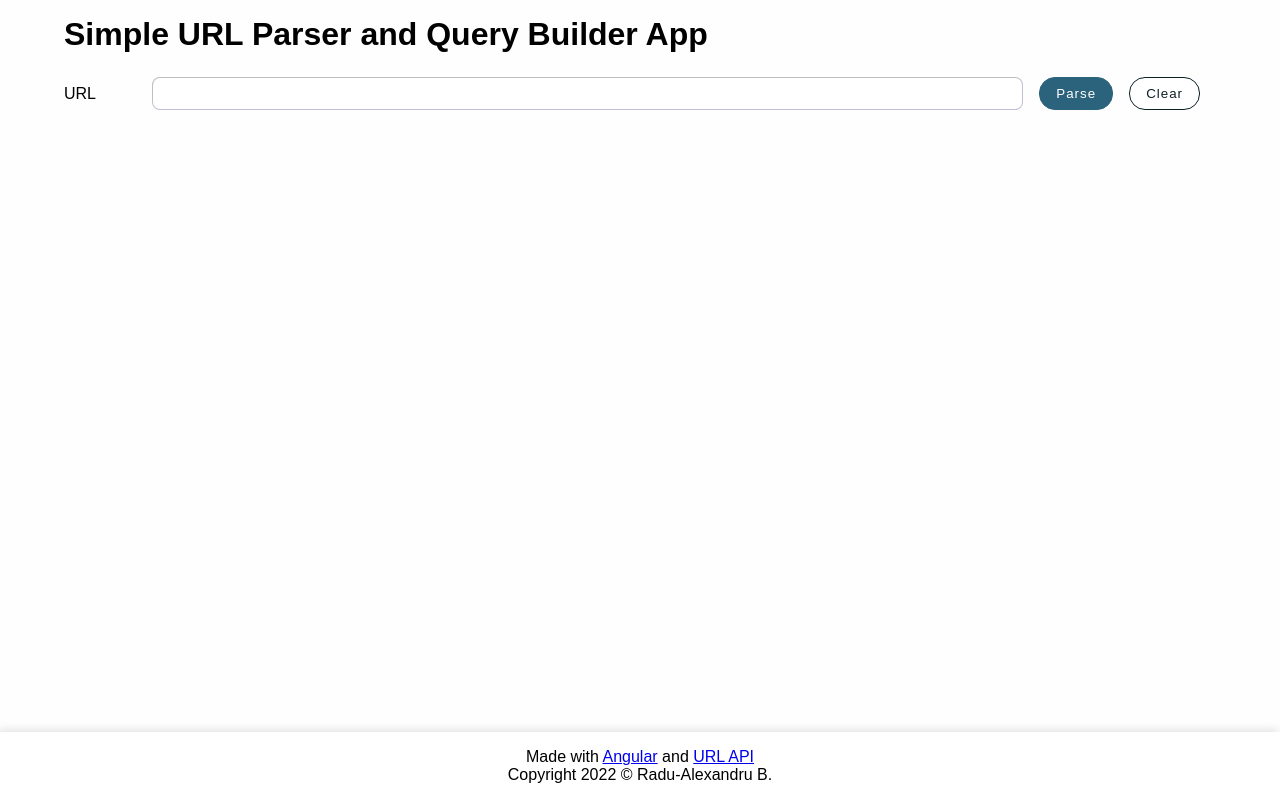
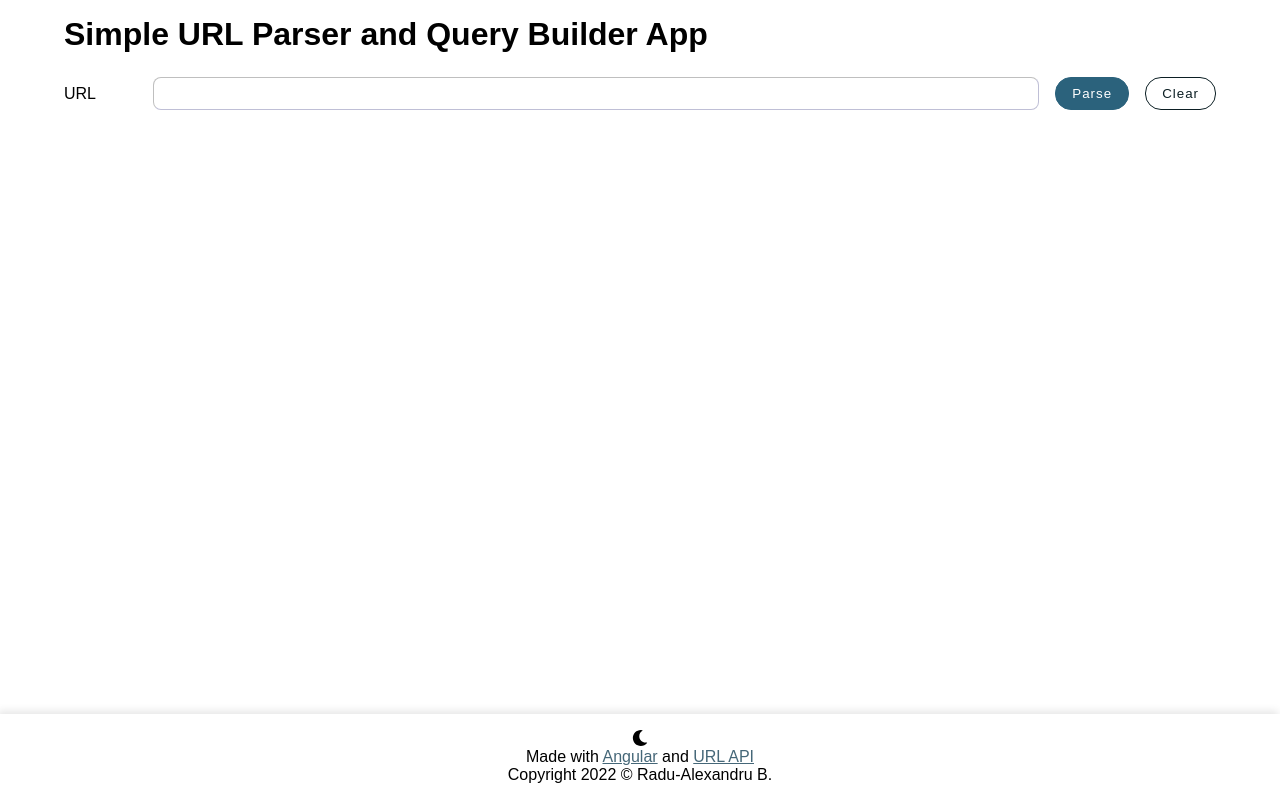
Before and after one commit to radualexandrub/Angular-URL-Parser-and-Builder-App, an Angular app: page / in a window 1280 px wide. Built offline with nearby package versions, Linux system fonts and the light colour scheme.

Commit message:
Create Footer component and Add Dark Mode Functionality

```diff
--- a/package.json
+++ b/package.json
@@ -18,6 +18,9 @@
     "@angular/platform-browser": "^14.2.0",
     "@angular/platform-browser-dynamic": "^14.2.0",
     "@angular/router": "^14.2.0",
+    "@fortawesome/angular-fontawesome": "^0.11.1",
+    "@fortawesome/fontawesome-svg-core": "~1.2.36",
+    "@fortawesome/free-solid-svg-icons": "^5.15.4",
     "rxjs": "~7.5.0",
     "tslib": "^2.3.0",
     "zone.js": "~0.11.4"
--- a/src/app/app.component.html
+++ b/src/app/app.component.html
@@ -173,3 +173,4 @@
     </div>
   </div>
 </div>
+<app-footer></app-footer>
--- a/src/app/app.component.ts
+++ b/src/app/app.component.ts
@@ -55,7 +55,6 @@ export class AppComponent {
   onBuildUrlParams(urlNewParamsForm: NgForm) {
     let urlNewSearchParams = new URLSearchParams();
     for (const [key, value] of Object.entries(urlNewParamsForm.value)) {
-      console.log(key, value);
       urlNewSearchParams.append(key, value as string);
     }
     console.log(urlNewSearchParams.toString());
--- /dev/null
+++ b/src/app/components/footer/footer.component.html
@@ -0,0 +1,17 @@
+<div class="footer-separator"></div>
+<div class="footer">
+  <div>
+    <p><fa-icon (click)="onToggleDarkTheme()" style="cursor: pointer;" title="Toggle between light/dark theme"
+      [icon]="faMoon">
+    </fa-icon></p>
+    <p>
+      Made with <a target="_blank" href="https://angular.io/">Angular</a> and
+      <a
+        target="_blank"
+        href="https://developer.mozilla.org/en-US/docs/Web/API/URL"
+        >URL API</a
+      >
+    </p>
+    <p>Copyright 2022 &copy; Radu-Alexandru B.</p>
+  </div>
+</div>
--- /dev/null
+++ b/src/app/components/footer/footer.component.ts
@@ -0,0 +1,33 @@
+import { Component, OnInit } from '@angular/core';
+import { faMoon } from '@fortawesome/free-solid-svg-icons';
+
+@Component({
+  selector: 'app-footer',
+  templateUrl: './footer.component.html',
+  styleUrls: ['./footer.component.css']
+})
+export class FooterComponent implements OnInit {
+  faMoon = faMoon;
+
+  constructor() { }
+
+  ngOnInit(): void {
+    if (localStorage.getItem("theme") === null) {
+      localStorage.setItem("theme", "light");
+      document.documentElement.setAttribute("data-theme", "light")
+    } else if (localStorage.getItem("theme") === "dark") {
+      document.documentElement.setAttribute("data-theme", "dark")
+    }
+  }
+
+  onToggleDarkTheme(): void {
+    const currentTheme = localStorage.getItem("theme");
+    if (currentTheme === "light") {
+      localStorage.setItem("theme", "dark");
+      document.documentElement.setAttribute("data-theme", "dark");
+    } else {
+      localStorage.setItem("theme", "light");
+      document.documentElement.setAttribute("data-theme", "light");
+    }
+  }
+}
--- a/src/index.html
+++ b/src/index.html
@@ -9,12 +9,5 @@
 </head>
 <body>
   <app-root></app-root>
-  <div class="footer-separator"></div>
-  <div class="footer">
-    <div>
-      <p>Made with <a target="_blank" href="https://angular.io/">Angular</a> and <a target="_blank" href="https://developer.mozilla.org/en-US/docs/Web/API/URL">URL API</a></p>
-      <p>Copyright 2022 &copy; Radu-Alexandru B.</p>
-    </div>
-  </div>
 </body>
 </html>
--- a/src/styles.css
+++ b/src/styles.css
@@ -8,16 +8,18 @@
 
 /* Utilities */
 :root {
-  --primary-color: #3b6276;
-  --primary-color-lighten: #446677;
-  --background-color: #fefefe;
-  --background-color-secondary: #fff;
+  --primary-color: hsl(200, 27%, 37%);
+  --secondary-color: hsl(200, 33%, 24%);
+  --background-color: hsl(0, 0%, 100%);
+  --background-color-secondary: hsl(0, 0%, 100%);
   --font-main-color: #000;
 }
 
 [data-theme="dark"] {
-  --background-color: #0b1014;
-  --background-color-secondary: #121a20;
+  --primary-color: hsl(216, 85%, 80%);
+  --secondary-color: hsl(210, 79%, 75%);
+  --background-color: hsl(207, 29%, 6%);
+  --background-color-secondary: hsl(206, 28%, 10%);
   --font-main-color: #fff;
 }
 
@@ -26,11 +28,12 @@
   color: #fff;
 }
 
-html {
+html,
+body {
   height: 100%;
 }
 
-body {
+app-root {
   font-family: sans-serif;
   font-size: 16px;
   color: var(--font-main-color);
@@ -42,8 +45,13 @@ body {
   transition: background-color 200ms ease-in;
 }
 
+a {
+  color: var(--primary-color);
+}
+
 input {
   color: var(--font-main-color);
+  background-color: var(--background-color-secondary);
 }
 
 /* Styling */
@@ -72,12 +80,14 @@ h2 {
 }
 
 /* Footer */
+app-footer {
+  margin-top: auto;
+}
 .footer-separator {
   margin-top: 1rem;
   margin-bottom: 1rem;
 }
 .footer {
-  margin-top: auto;
   box-shadow: -2px -3px 8px rgba(0, 0, 0, 0.1);
   padding: 1rem;
   text-align: center;
@@ -126,14 +136,13 @@ h2 {
 
 .form__item--buttons {
   display:flex;
+  gap: 1rem;
 }
 
 .form__button {
   padding: 0.6em 1.2em;
-  margin-right: 1rem;
   border-radius: 1rem;
   font-weight: 500;
-
   letter-spacing: 1px;
   cursor: pointer;
 }
```
Also changed, not shown: src/app/app.module.ts (+6 -2 lines), src/app/components/footer/footer.component.css (added), 2 other files (tests, documents, lock files or other folders).
